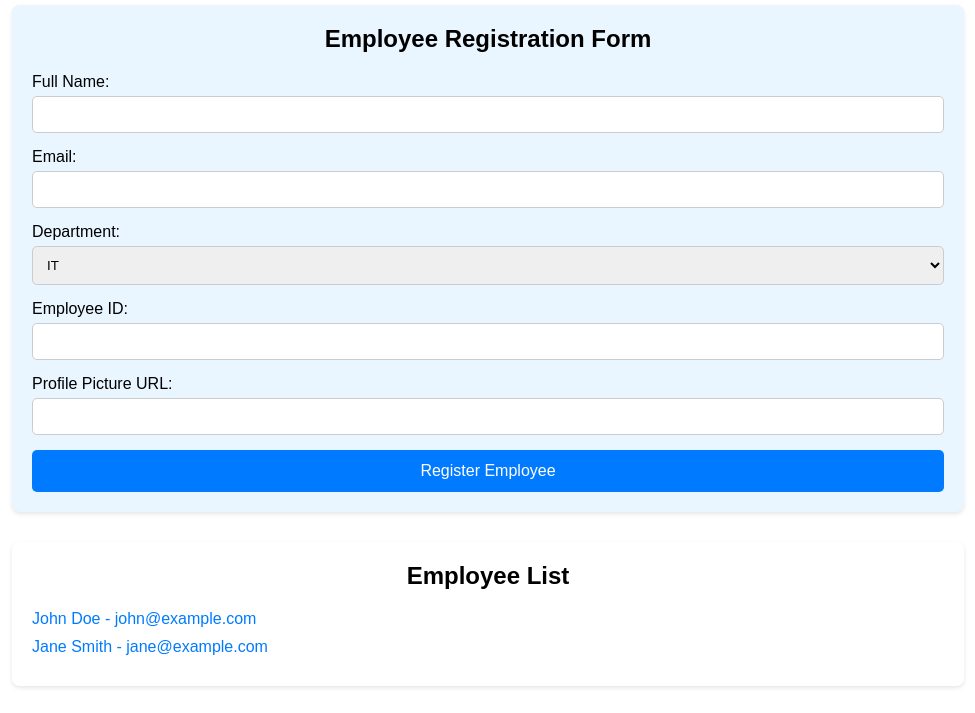
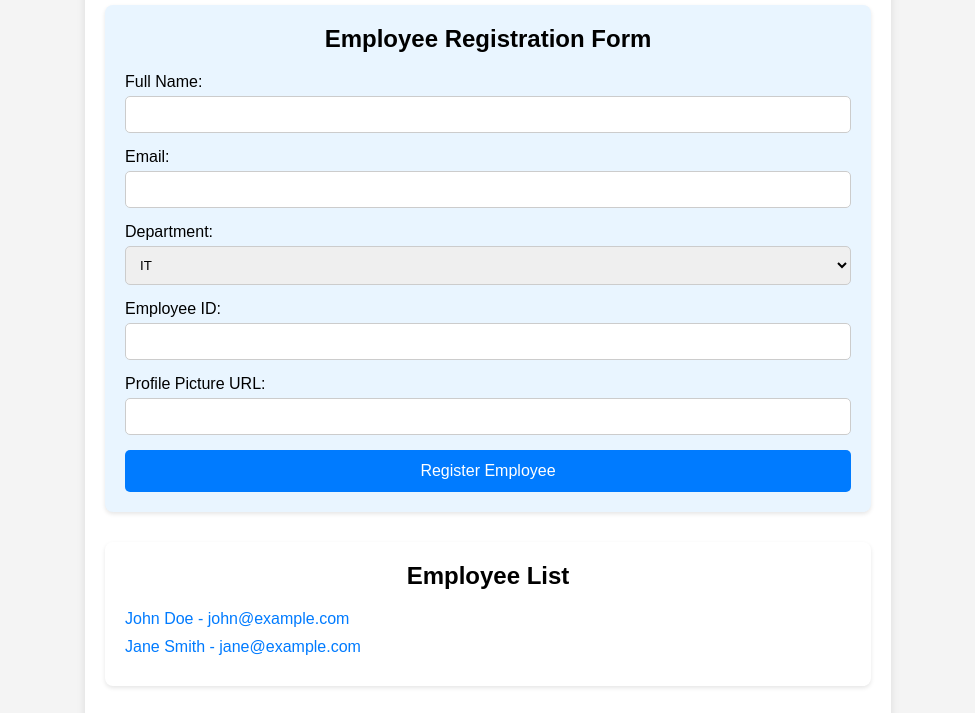
Before and after one commit to Tech-Demon/Assign-1, a plain HTML site: page assign-2/index.html in a window 1280 px wide. Shown: the part 92-805 px from the top of the page, without its empty margins (152-1127 px from the left). Drawn offline with Linux system fonts and the light colour scheme.

Commit message:
Assign-3

```diff
--- a/assign-2/styles.css
+++ b/assign-2/styles.css
@@ -11,7 +11,7 @@ body {
 }
 
 .container {
-    width: 80%;
+    width: 65%;
     margin: 0 auto;
     background-color: #fff;
     padding: 20px;
--- /dev/null
+++ b/assign-3/styles.css
@@ -0,0 +1,84 @@
+* {
+    margin: 0;
+    padding: 0;
+    box-sizing: border-box;
+}
+
+body {
+    font-family: Arial, sans-serif;
+}
+
+.container {
+    display: grid;
+    grid-template-areas:
+        "header"
+        "content"
+        "signup"
+        "feature1"
+        "feature2"
+        "feature3";
+    gap: 1px;
+    padding: 20px;
+}
+
+/* Default mobile layout */
+.header {
+    grid-area: header;
+    background-color: rgb(178, 214, 255);
+    padding: 90px;
+    text-align: center;
+}
+
+.content {
+    grid-area: content;
+    background-color: #eaedf0;
+    padding: 70px;
+    text-align: center;
+}
+
+.signup {
+    grid-area: signup;
+    background-color: #d6e9fe;
+    padding: 20px;
+    text-align: center;
+}
+
+.feature {
+    padding: 20px;
+    text-align: center;
+}
+
+.feature1 {
+    grid-area: feature1;
+    background-color:rgb(245, 207, 142);
+}
+
+.feature2 {
+    grid-area: feature2;
+    background-color:rgb(200, 198, 250);
+}
+.feature3 {
+    grid-area: feature3;
+    background-color: rgb(240, 154, 157);
+}
+
+@media only screen and (min-width: 768px) {
+    .container {
+        grid-template-areas:
+            "header header"
+            "content content"
+            "signup feature1"
+            "feature2 feature3";
+    }
+}
+
+
+@media only screen and (min-width: 1024px) {
+    .container {
+        grid-template-areas:
+            "header header header"
+            "feature1 feature2 feature3"
+            "signup signup signup"
+            "content content content";
+    }
+}
```
Also changed, not shown: assign-3/index.html (added, +19 -0 lines).
